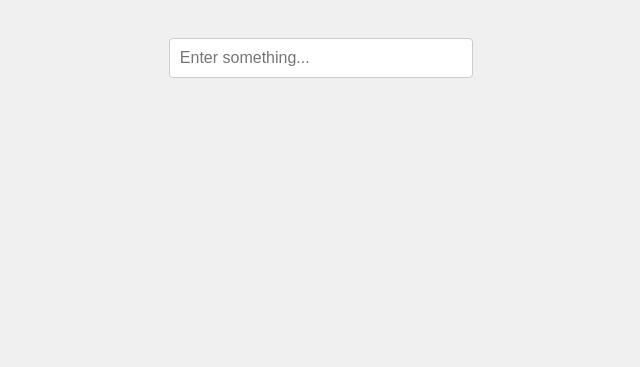
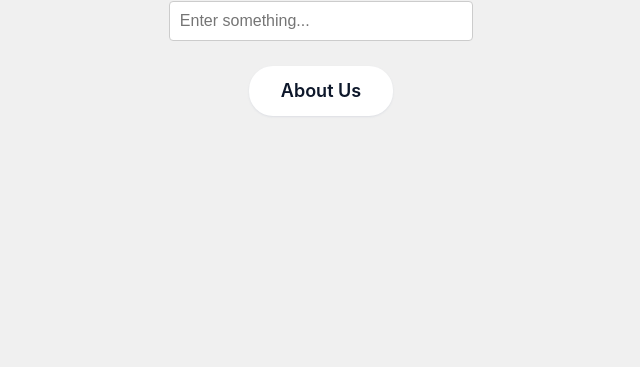
Before and after one commit to malawarecreator/math_learning_site_prxx, a website: page source/home.html in a window 1280 px wide. Shown: the part 433-800 px from the top of the page, without its empty margins (319-959 px from the left). Drawn offline with Linux system fonts and the light colour scheme.

Commit message:
added about me but button doesn't work

```diff
--- a/source/home.html
+++ b/source/home.html
@@ -35,6 +35,39 @@
             width: 100%;
             max-width: 400px; /* Limit the width of the input */
         }
+        .button {
+            background-color: #fff;
+            border: 0 solid #e2e8f0;
+            border-radius: 1.5rem;
+            box-sizing: border-box;
+            color: #0d172a;
+            cursor: pointer;
+            display: inline-block;
+            font-family: "Basier circle",-apple-system,system-ui,"Segoe UI",Roboto,"Helvetica Neue",Arial,"Noto Sans",sans-serif,"Apple Color Emoji","Segoe UI Emoji","Segoe UI Symbol","Noto Color Emoji";
+            font-size: 1.1rem;
+            font-weight: 600;
+            line-height: 1;
+            padding: 1rem 1.6rem;
+            text-align: center;
+            text-decoration: none #0d172a solid;
+            text-decoration-thickness: auto;
+            transition: all .1s cubic-bezier(.4, 0, .2, 1);
+            box-shadow: 0px 1px 2px rgba(166, 175, 195, 0.25);
+            user-select: none;
+            -webkit-user-select: none;
+            touch-action: manipulation;
+        }
+        .button:hover {
+            background-color: #1e293b;
+            color: #fff;
+            }
+
+        @media (min-width: 768px) {
+            .button {
+                font-size: 1.125rem;
+                padding: 1rem 2rem;
+            }
+        }
     </style>
 </head>
 <body>
@@ -43,7 +76,10 @@
     <h1>BASEFILE</h1><br>
 
     <!-- Input box -->
-    <input type="text" class="input-box" placeholder="Enter something...">
+    <input type="text" class="input-box" placeholder="Enter something..."><br>
+    <!-- The button doesn't work but looks cool k?-->
+    <a href="aboutme.html"><button class="button" role="button">About Us</button></a>
 
 </body>
 </html>
+<!-- HTML !-->
```
Also changed, not shown: source/aboutme.html (added, +40 -0 lines), 1 other file.
